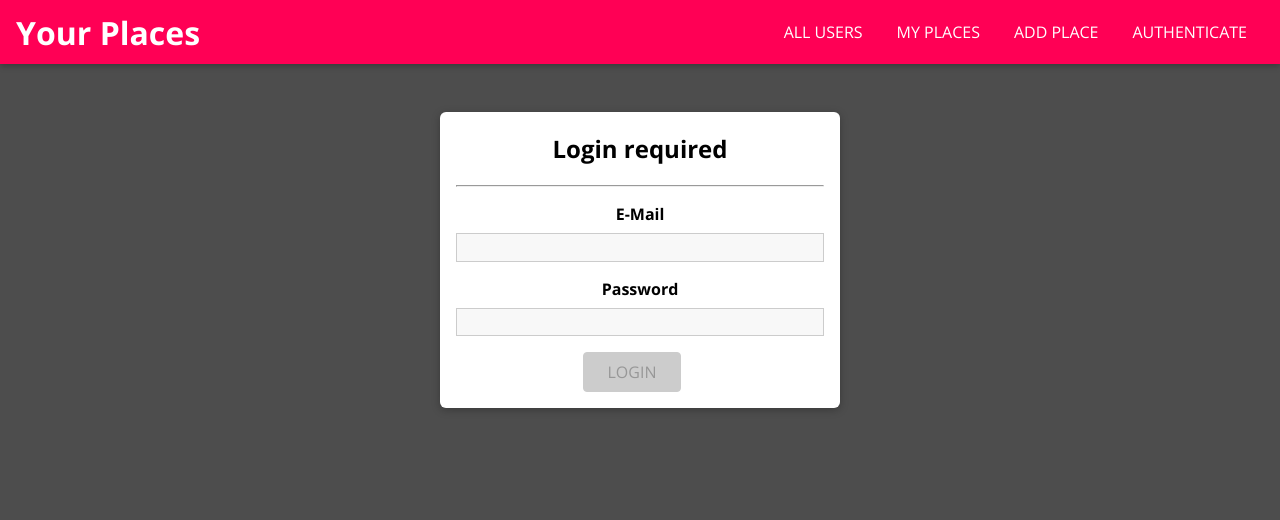
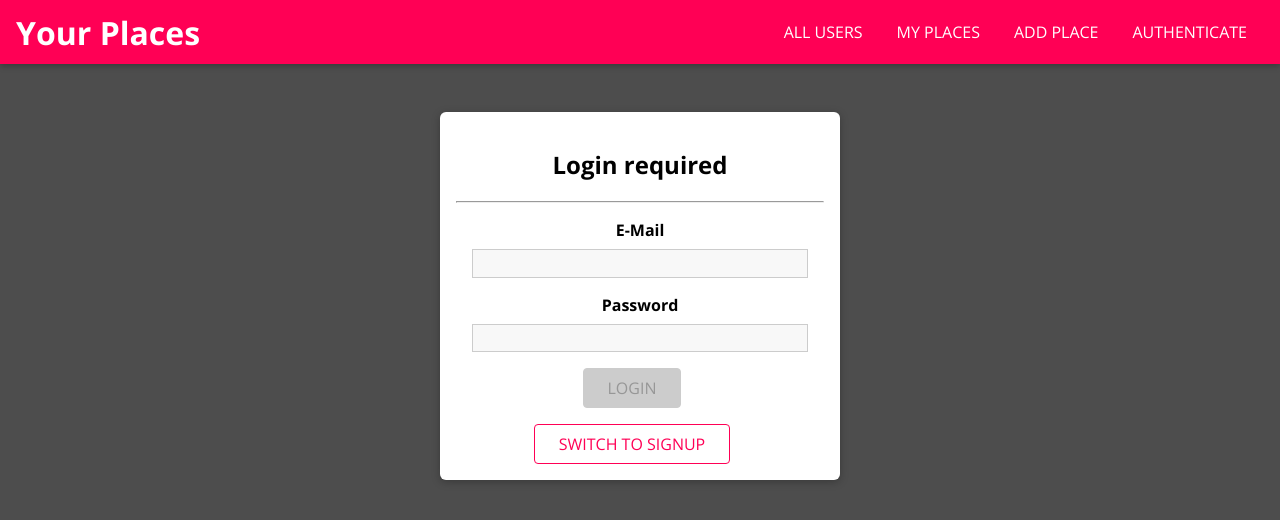
Before and after one commit to JasonDollar/Share-places-frontend, a React (Create React App) app: page /auth in a window 1280 px wide. Shown: the top 520 px of the page. Built offline with nearby package versions, Linux system fonts and the light colour scheme; no server answers.

Commit message:
adding signup and switch mode button

```diff
--- a/src/shared/components/UIElements/Card.module.scss
+++ b/src/shared/components/UIElements/Card.module.scss
@@ -2,7 +2,7 @@
   margin: 0;
   box-shadow: 0 2px 8px rgba(0, 0, 0, 0.26);
   border-radius: 6px;
-  // padding: 1rem;
+  padding: 1rem;
   overflow: hidden;
   background: white;
 }
--- a/src/user/components/UserItem.module.scss
+++ b/src/user/components/UserItem.module.scss
@@ -21,7 +21,7 @@
 }
 
 .content {
-  padding: 0;
+  padding: 0 !important;
 }
 
 .image {
--- a/src/user/pages/Auth.tsx
+++ b/src/user/pages/Auth.tsx
@@ -1,4 +1,4 @@
-import React from 'react'
+import React, { useState } from 'react'
 import Card from '../../shared/components/UIElements/Card'
 import Input from '../../shared/components/FormElements/Input'
 import Button from '../../shared/components/FormElements/Button'
@@ -8,6 +8,8 @@
 import styles from './Auth.module.scss'
 
 const AuthForm = () => {
+  const [isLoginMode, setIsLoginMode] = useState(true)
+
   const [formState, inputHandler, setFormData] = useForm({
     email: {
       value: '',
@@ -19,6 +21,29 @@
     },
   }, false)
 
+  const switchModeHandler = () => {
+    if (!isLoginMode) {
+      setFormData({
+        ...formState.inputs,
+        name: {
+          value: '',
+          isValid: true,
+        },
+      }, formState.inputs.email.isValid && formState.inputs.password.isValid)
+    } else {
+      setFormData({
+        ...formState.inputs,
+        name: {
+          value: '',
+          isValid: false,
+
+        },
+      }, false)
+    }
+
+    setIsLoginMode(state => !state)
+  }
+
   const authSubmitHandler = (e: React.FormEvent<HTMLFormElement>) => {
     e.preventDefault()
     console.log(formState.inputs)
@@ -26,9 +51,20 @@
 
   return (
     <Card classNameProp={styles.authentication}>
+      <h2>Login required</h2>
+      <hr />
       <form onSubmit={authSubmitHandler}>
-        <h2>Login required</h2>
-        <hr />
+        {!isLoginMode && (
+          <Input
+            element="input"
+            id="name"
+            type="text"
+            label="Your name"
+            validators={[VALIDATOR_REQUIRE()]}
+            errorText="Please enter a name."
+            onInput={inputHandler}
+          />
+        )}
         <Input
           element="input"
           id="email"
@@ -48,9 +84,10 @@
           onInput={inputHandler}
         />
         <Button type="submit" disabled={!formState.isValid}>
-          LOGIN
+          {isLoginMode ? 'LOGIN' : 'SIGNUP' }
         </Button>
       </form>
+      <Button inverse onClick={switchModeHandler}>SWITCH TO {isLoginMode ? 'SIGNUP' : 'LOGIN'}</Button>
     </Card>
 
   )
```
